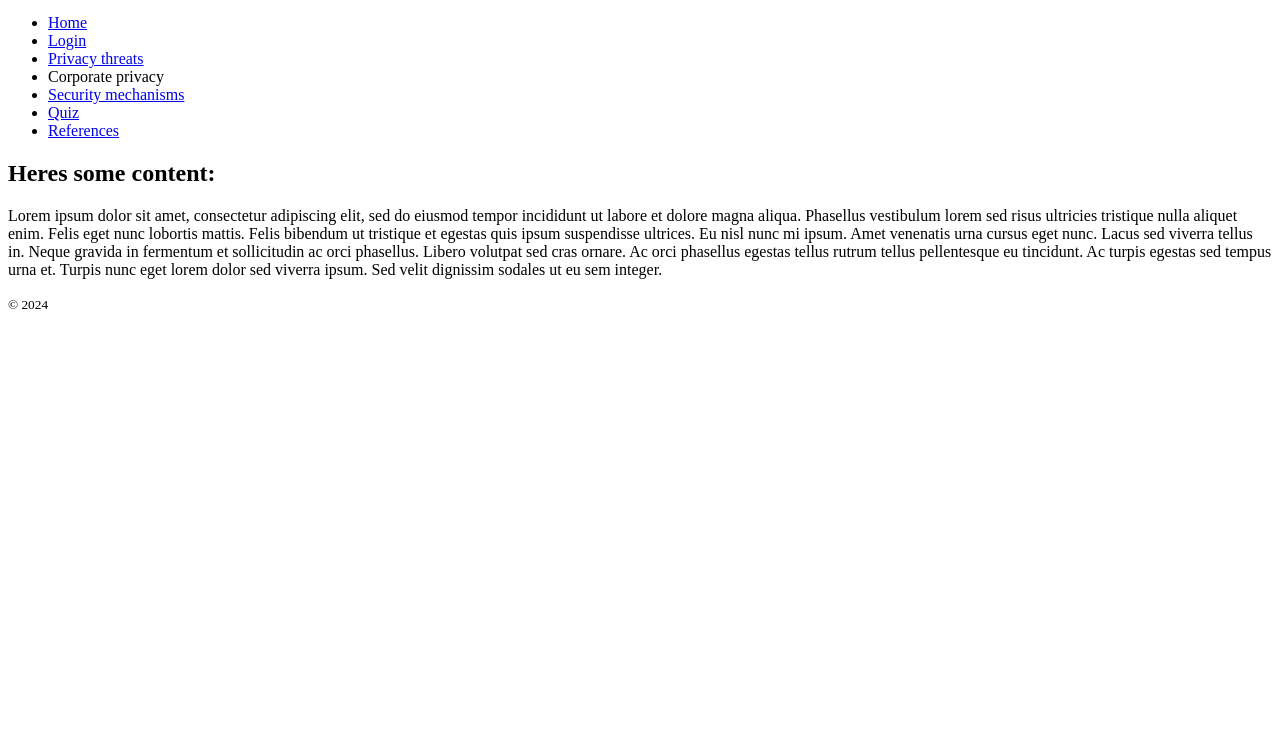
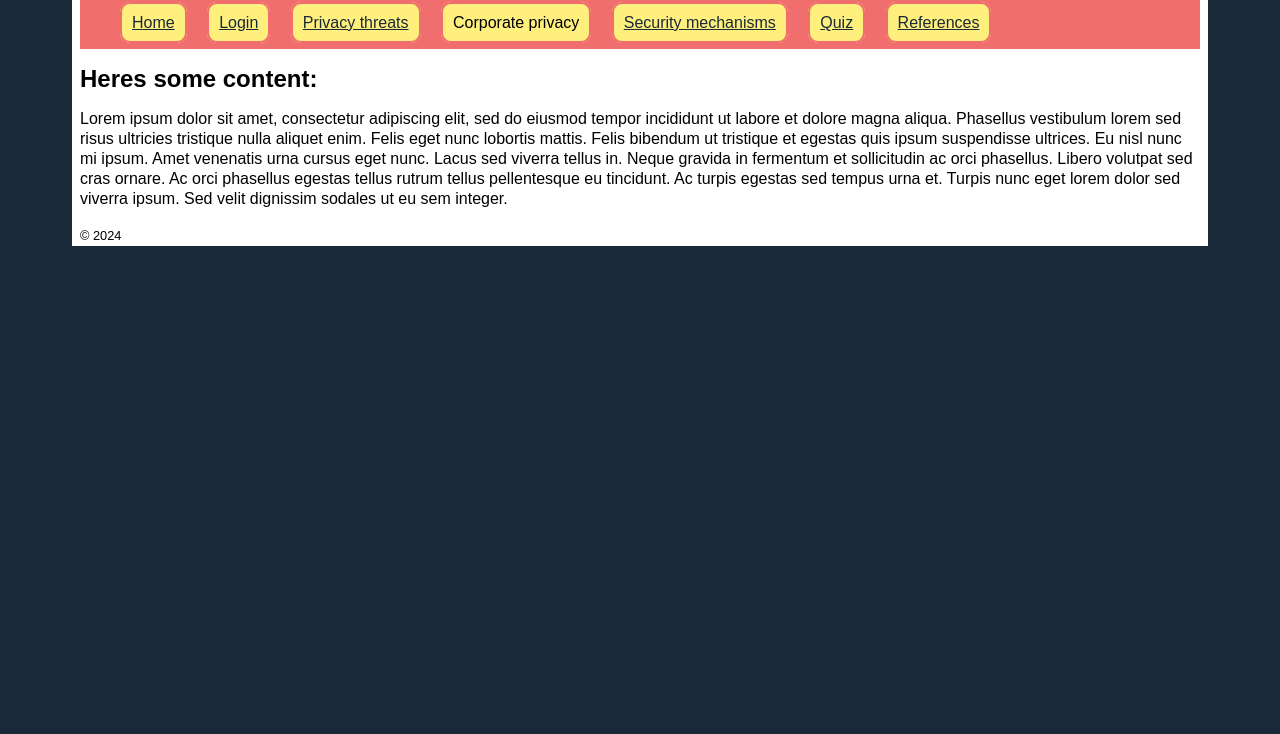
Before and after one commit to radonslip/csGroup, a plain HTML site: page corporateprivacy.html in a window 1280 px wide. Shown: the part 66-800 px from the top of the page. Drawn offline with Linux system fonts and the light colour scheme; the site is published under a folder, as on GitHub Pages, so addresses that start at the root find nothing.

Commit message:
fixed page linking

```diff
--- a/corporateprivacy.html
+++ b/corporateprivacy.html
@@ -4,8 +4,8 @@
 	<meta charset="utf-8">
     <meta name="viewport" content="width=device-width, initial-scale=1">
 	<title>Cyber Security Website</title>
-    <link href="/css/normalize.css" rel="stylesheet">
-    <link href="/css/stylesheet.css" rel="stylesheet">
+    <link href="css/normalize.css" rel="stylesheet">
+    <link href="css/stylesheet.css" rel="stylesheet">
 </head>
 
 <body>
@@ -16,13 +16,13 @@
 
         <nav class="menu"> <!--Site navigation between pages-->
             <ul>
-                <li><a href="/index.html">Home</a></li>
-                <li><a href="/login.html">Login</a></li>
-                <li><a href="/privacythreats.html">Privacy threats</a></li>
+                <li><a href="index.html">Home</a></li>
+                <li><a href="login.html">Login</a></li>
+                <li><a href="privacythreats.html">Privacy threats</a></li>
                 <li>Corporate privacy</li>
-                <li><a href="/securitymechanisms.html">Security mechanisms</a></li>
-                <li><a href="/quiz.html">Quiz</a></li>
-                <li><a href="/references.html">References</a></li>
+                <li><a href="securitymechanisms.html">Security mechanisms</a></li>
+                <li><a href="quiz.html">Quiz</a></li>
+                <li><a href="references.html">References</a></li>
             </ul>
         </nav>
 
```
Also changed, not shown: index.html (+7 -7 lines), login.html (+8 -8 lines), privacythreats.html (+8 -8 lines), quiz.html (+8 -8 lines), references.html (+8 -8 lines), securitymechanisms.html (+8 -8 lines).
